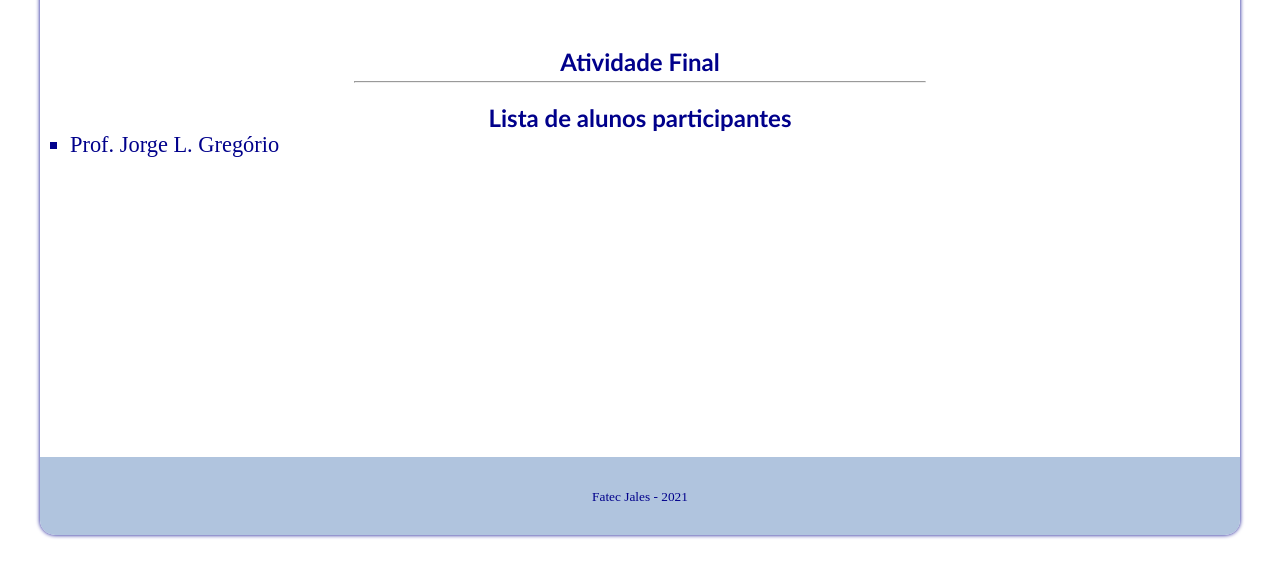
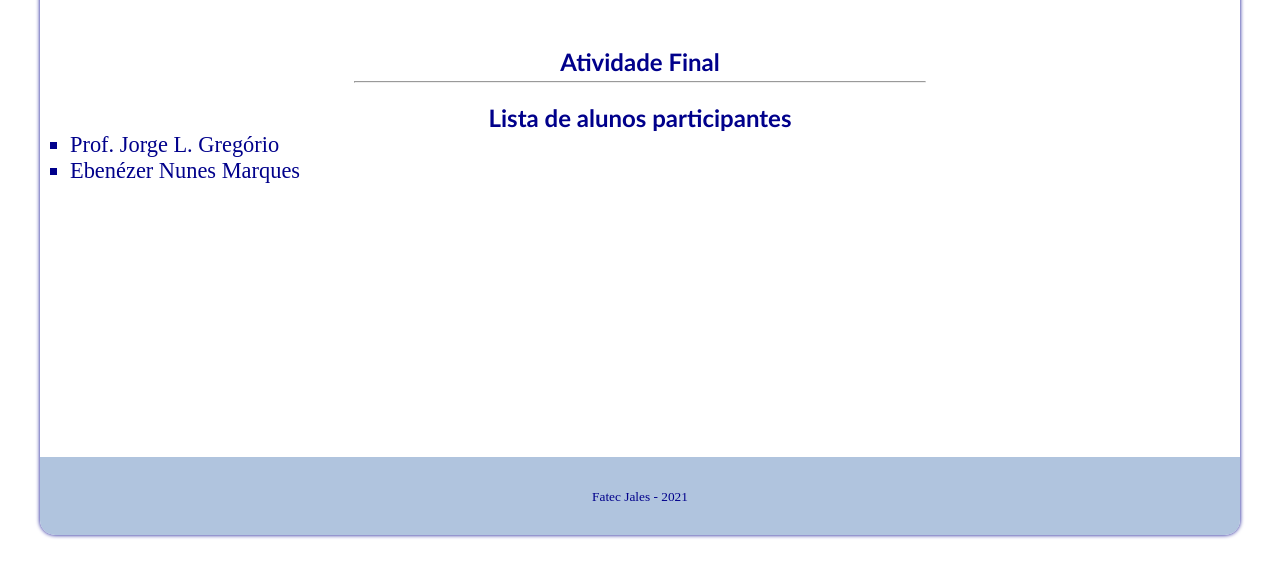
Before and after one commit to ebenezernm/repo-sis, a plain HTML site: page index.html in a window 1280 px wide. Shown: the part 96-674 px from the top of the page. Drawn offline with Linux system fonts and the light colour scheme.

Commit message:
Update index.html
ADD_NOME_EBENEZER

```diff
--- a/index.html
+++ b/index.html
@@ -18,8 +18,7 @@
             <h2>Lista de alunos participantes</h2>
             <ul id="names">
                 <li> <a href="pages/jorge_gregorio.html">Prof. Jorge L. Gregório</a> </li>
-                <!-- adicione o link para sua página aqui, como um item de lista.
-                    O nome da página deve ser nome_sobrenome.html -->
+                <li> <a href="pages/ebenezer_nunes.html">Ebenézer Nunes Marques</a> </li>
             </ul>
         </section>
         <footer>
```
